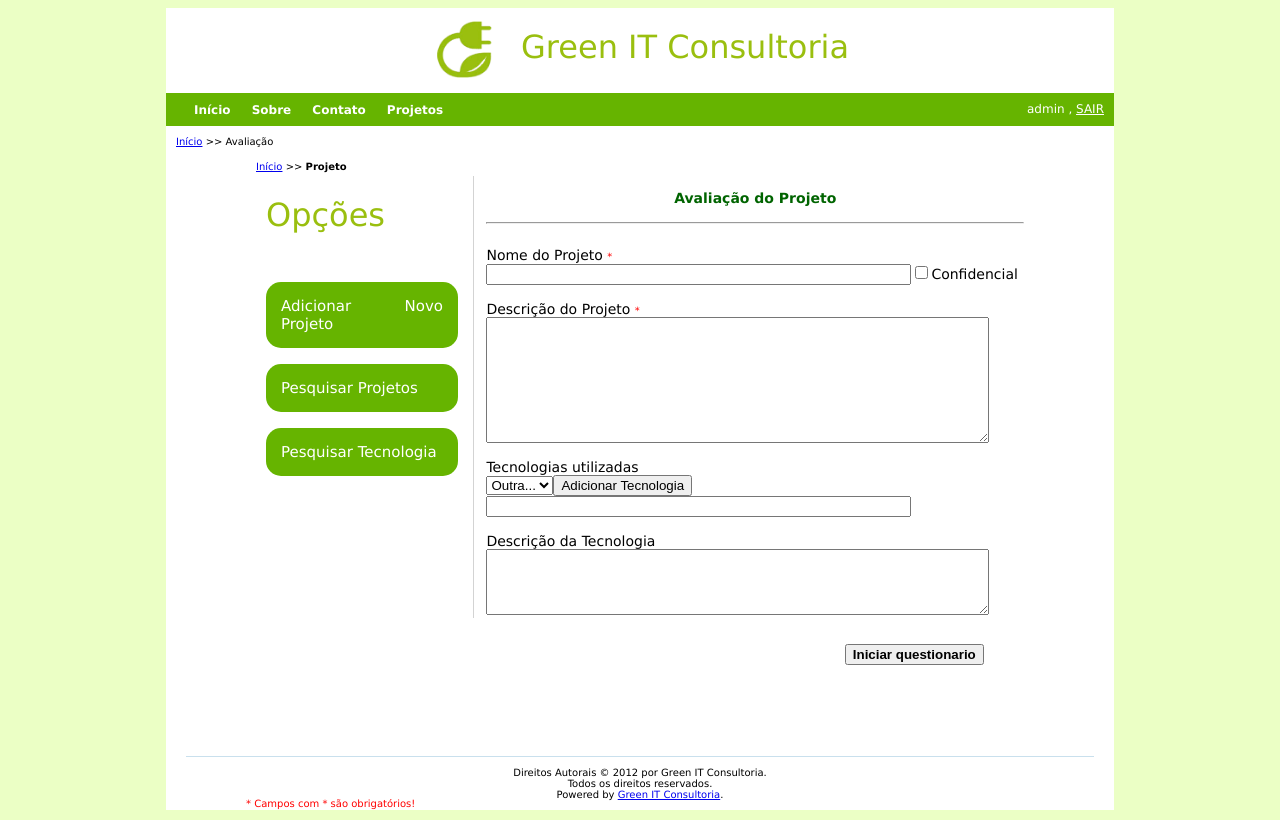
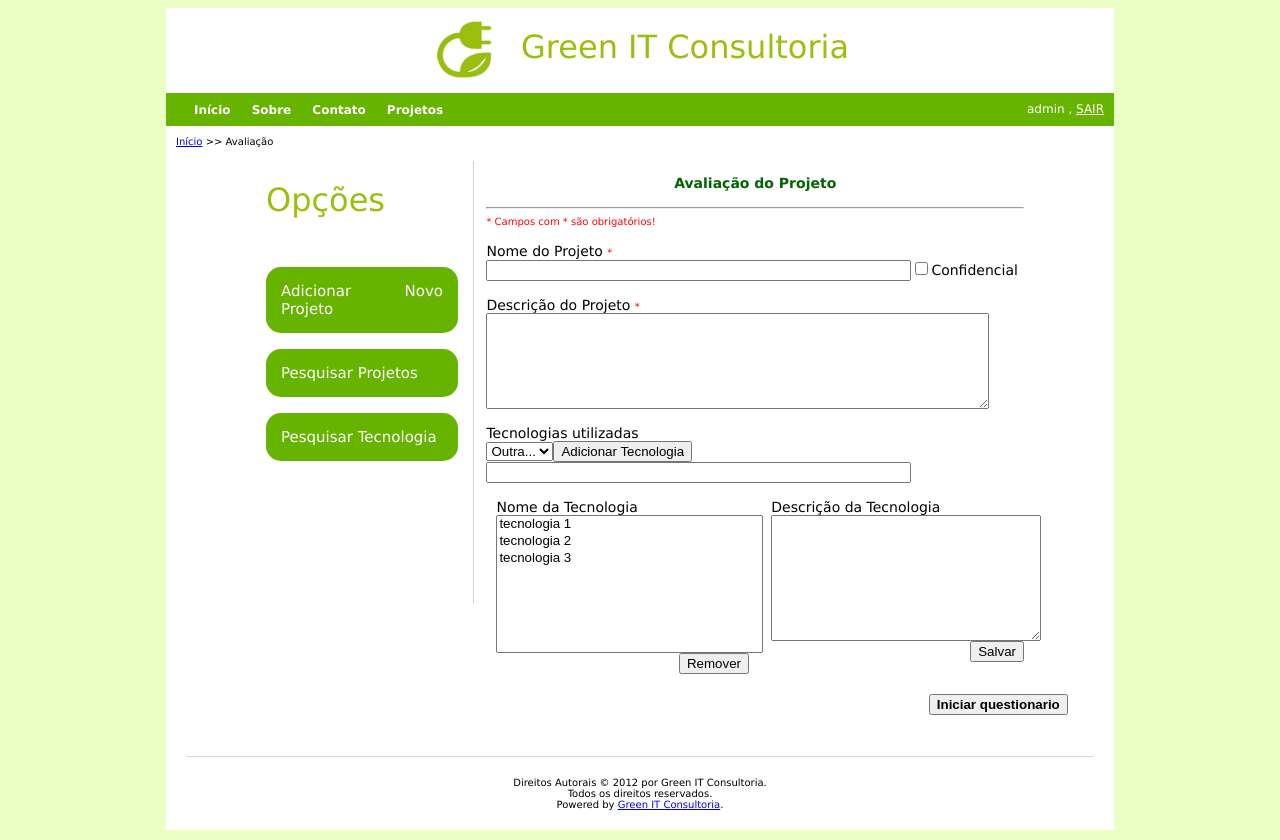
Before and after one commit to fguiraldelli/greenit, a PHP site: page /index.php?r=form in a window 1280 px wide. Run offline with PHP 8.4, Linux system fonts and the light colour scheme; a user stored in the database is signed in; data comes from the database, SQL or seed files in the repository; data that the repository does not hold is empty.

Commit message:
arrumando css de descProjeto

```diff
--- a/descProjeto.php
+++ b/descProjeto.php
@@ -6,9 +6,6 @@ $idu = $_SESSION["idu"];
 ?>
 
 <div class="conteudo">
-    <div class="breadcrumbs">
-        <a href="index.php">Início</a> >> <span>Projeto</span>
-    </div>
 
     <div class="col-esquerda2">
 
@@ -22,13 +19,9 @@ $idu = $_SESSION["idu"];
         <br />
         <a href="index.php?r=pesquisa_tecnologia" class="medium-button">
             Pesquisar Tecnologia </a>
-
-
-
-
-
     </div>
     <div class="col-direita2">
+
         <?php
         /* Abre o formulario */
         echo "<form id = \"form2\" action=\"atualiza_pagina.php\" method=\"POST\">";
@@ -36,33 +29,45 @@ $idu = $_SESSION["idu"];
         echo "<input type=hidden name=\"q\" value=" . $q . " />";
 
         echo "<div class = \"question-form\"><p>Avaliação do Projeto</p></div><hr />";
-
-        echo "<br /><label>Nome do Projeto <span class=\"style1\">*</span></label><br>";
+        echo "<span class=\"style1\">* Campos com * são obrigatórios!</span><br>";
+        echo "<br><label>Nome do Projeto <span class=\"style1\">*</span></label><br>";
         echo "<input type=text id='nome-proj' name='nome-proj' size=50 maxlength=50
             title=\"teste\"
                 onkeyup=\"validaNomeProjeto(this.id,this.value)\"/>";
         echo "<input type = \"checkbox\" id = \"confidencial \"name = \"confidencial\"
                 value = \"\" />Confidencial";
         echo "<br /><br /><label>Descrição do Projeto <span class=\"style1\">*</span></label><br>";
-        echo "<textarea id='descr-proj' name='descr-proj' cols=60 rows=8
+        echo "<textarea id='descr-proj' name='descr-proj' cols=60 rows=6
                 onkeyup=\"validaDescProjeto(this.id,this.value)\"></textarea>";
 
         $sql_tec = "select * from tecnologia";
         $tecnologias = mysql_query($sql_tec);
 
         echo "<br /><br /><label>Tecnologias utilizadas<br /></label>";
-        echo "<select>";
+        echo "<select id=\"other\">";
         while ($row = mysql_fetch_array($tecnologias)) {
             echo "<option>" . $row['nome'] . "</option>";
         }
         echo "<option>Outra...</option>";
         echo "</select>";
         echo "<input type=button id='add-tec' value='Adicionar Tecnologia' />";
-        echo "<br /><input type=text id='nome-tec' size=50 maxlength=50/>";
-        echo "<br /><br /><label>Descrição da Tecnologia<br /></label>";
-        echo "<textarea id='descr-tec' cols=60 rows=4></textarea>";
+        echo "<br /><input type=text id='nome-tec' size=50 maxlength=50/><br>";
+        echo "<div id=\"div-1b\"";
+        echo "<br /><br /><label><label>Descrição da Tecnologia<br /></label>";
+        echo "<textarea id='descr-tec' cols=31 rows=8></textarea>
+            <input name = \"ins_desc\" id = \"ins_desc\" type = \"button\" value=Salvar><br>";
+        echo"</div>";
+        echo "<div id = \"div-1a\">";
+        echo "<br /><label>Nome da Tecnologia<br /></label>";
+        echo "<select name=\"lista_tecnologia\" id=\"lista_tecnologia\" size=\"8\" style=\"width: 267px;\" multiple=\"multiple\">
+            <option>tecnologia 1</option>
+            <option>tecnologia 2</option>
+            <option>tecnologia 3</option>
+        </select>
+        <input name = \"ins_desc\" id = \"ins_desc\" type = \"button\" value=Remover><br>";
+        echo"</div>";
         ?>
-        <table>
+        <table id="table_button">
             <tr>
                 <td class="button"></td>
                 <td class="button"></td>
@@ -71,7 +76,7 @@ $idu = $_SESSION["idu"];
                     <?php
                     $botao = "Iniciar questionario";
                     $js_onclick = "iniciaQuest();";
-                    echo "<br><input class = \"button_prox\" name = \"next\" type = \"button\"
+                    echo "<br><br><br><input class = \"button_prox\" name = \"next\" type = \"button\"
                        value = \"" . $botao . "\" onclick=\"" . $js_onclick . "\"/>";
                     ?>
                 </td>
--- a/formulario.php
+++ b/formulario.php
@@ -149,11 +149,5 @@ if ($q > 0)
             </td>
         </tr>
     </table>
-    <?php
-    if ($q == 0) {
-        echo "<br><span class=\"style1\"><br />* Campos com * são obrigatórios!</span>";
-    }
-    ?>
 </form> <!-- fecha o form que foi aberto no codigo php -->
-
 </div>
--- a/padrao.css
+++ b/padrao.css
@@ -127,6 +127,7 @@ div.conteudo-form{
     /*margin: 10px 20px;*/
     /*min-height: 500px;*/
     height: 480px;
+    /*height: 620px;*/
     font-size: 14px;
     /*text-align: center;*/
 }
@@ -191,7 +192,7 @@ div.breadcrumbs span
 }
 div.rodape{
     position: relative;
-    padding: 10px;
+    padding: 20px;
     margin: 10px 20px;
     font-size: 10px;
     text-align: center;
@@ -416,7 +417,7 @@ div.col-meio{
 div.col-direita2{
     float:right;
     width: 70%;
-    height: 60%;
+    height: 90  %;
 
 }
 
@@ -523,3 +524,32 @@ div.radio{
     /*font-size: 14px;*/
     /*text-align: center;*/
 }
+
+#div-1 {
+
+}
+#div-1a {
+    float: left;
+    width: 47%;
+    padding:10px;
+    padding-right: 15px;
+    padding-top: 0;
+    /*border-right: solid 1px lightgray;*/
+    height: 30%;
+}
+
+#div-1b {
+    float:right;
+    width: 47%;
+    height: 30%;
+}
+
+#table_button{
+    position: relative;
+}
+
+#ins_desc{
+    float:right;
+    position: relative;
+
+}
```
Lines whose indentation alone changed are shown as unchanged.
